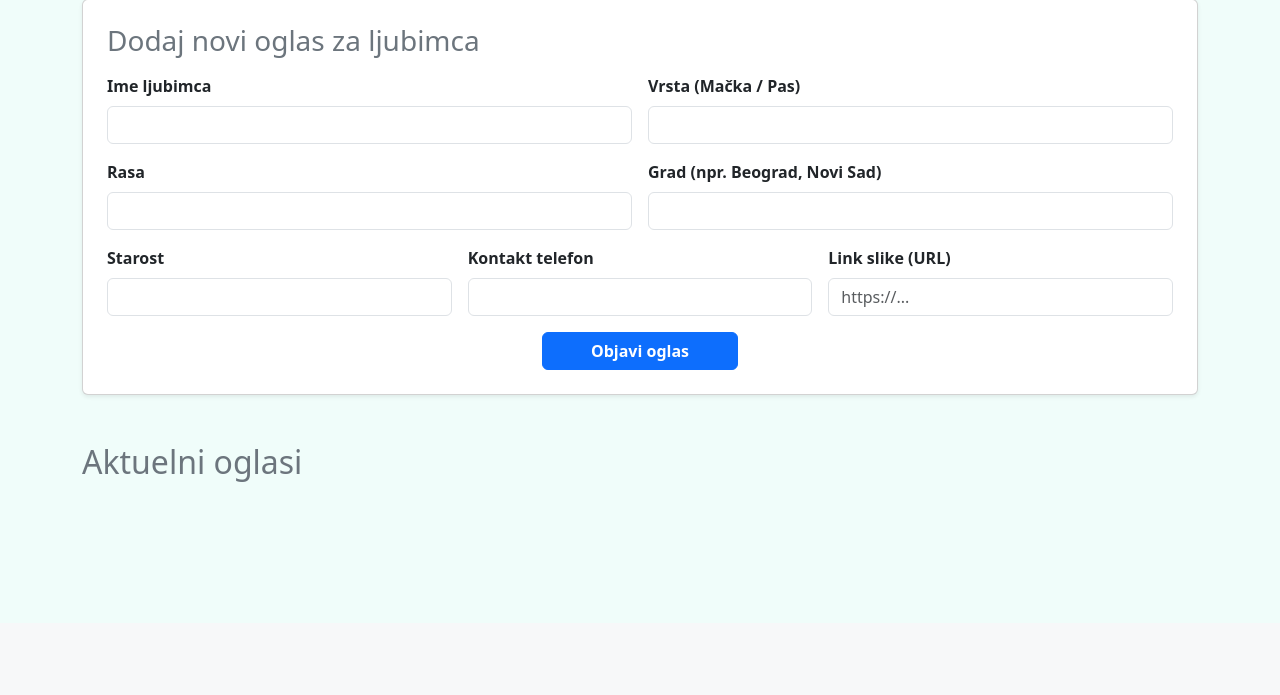
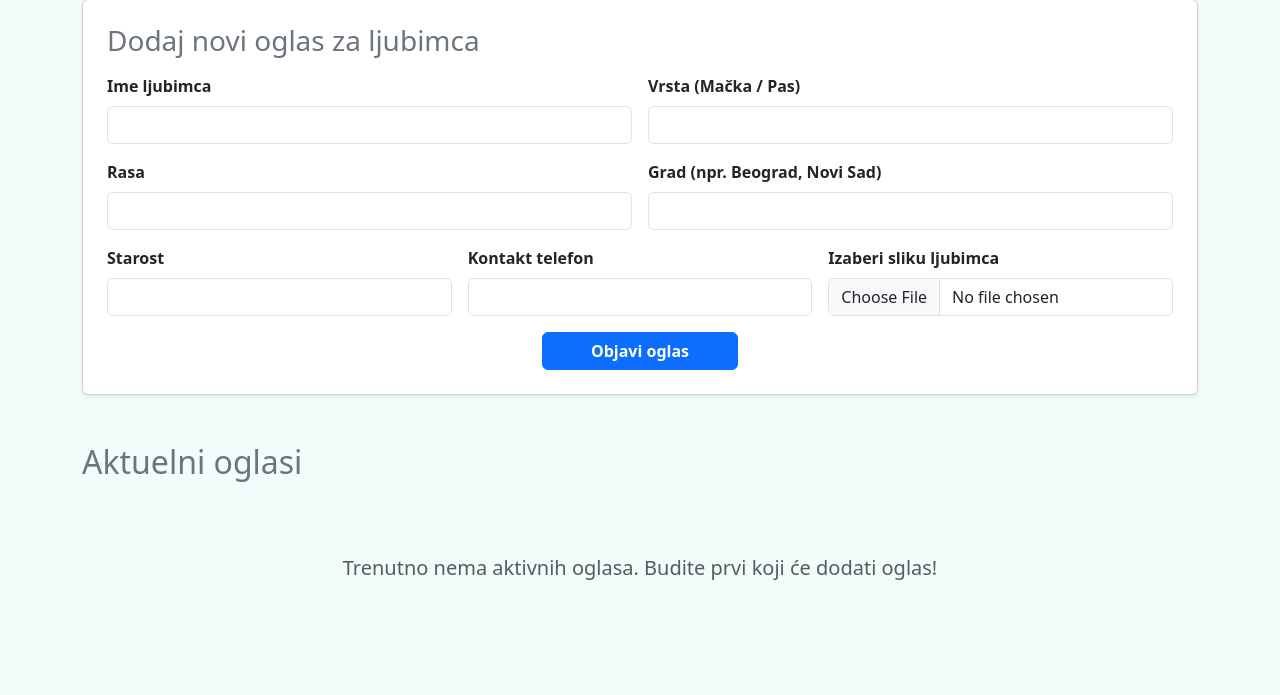
Before and after one commit to ilhamelizade075-bit/serbia-pet-app, a Flask app: page / in a window 1280 px wide. Shown: the part 177-872 px from the top of the page. Before the commit the page ends 659 px from the top, so only its background shows below. Run offline with Flask 3, Linux system fonts and the light colour scheme.

Commit message:
Update index.html

```diff
--- a/serbia_pet_app/templates/index.html
+++ b/serbia_pet_app/templates/index.html
@@ -27,10 +27,10 @@
     <div class="container my-5">
         <h1 class="text-center mb-4 text-primary fw-bold">Pronađite svog novog prijatelja</h1>
 
-        <!-- Yeni Oglas Əlavə Etmə Forması -->
+        <!-- Yeni Oglas Əlavə Etmə Forması (Şəkil yükləmək üçün enctype əlavə olundu) -->
         <div class="card shadow-sm mb-5 p-4 bg-white rounded">
             <h3 class="mb-3 text-secondary">Dodaj novi oglas za ljubimca</h3>
-            <form action="/add" method="POST" class="row g-3">
+            <form action="/add" method="POST" enctype="multipart/form-data" class="row g-3">
                 <div class="col-md-6">
                     <label class="form-label fw-bold">Ime ljubimca</label>
                     <input type="text" class="form-control" name="name" required>
@@ -56,8 +56,8 @@
                     <input type="text" class="form-control" name="phone" required>
                 </div>
                 <div class="col-md-4">
-                    <label class="form-label fw-bold">Link slike (URL)</label>
-                    <input type="url" class="form-control" name="image" placeholder="https://...">
+                    <label class="form-label fw-bold">Izaberi sliku ljubimca</label>
+                    <input type="file" class="form-control" name="image" accept="image/*">
                 </div>
                 <div class="col-12 text-center mt-3">
                     <button type="submit" class="btn btn-primary px-5 fw-bold">Objavi oglas</button>
@@ -68,6 +68,7 @@
         <!-- Mövcud Elanların Siyahısı -->
         <h2 class="mb-4 text-secondary">Aktuelni oglasi</h2>
         <div class="row">
+            {% if pets %}
                 {% for pet in pets %}
                 <div class="col-md-4 mb-4">
                     <div class="card h-100 shadow-sm border-0 rounded overflow-hidden">
@@ -88,6 +89,11 @@
                     </div>
                 </div>
                 {% endfor %}
+            {% else %}
+                <div class="col-12 text-center py-5">
+                    <p class="text-muted fs-5">Trenutno nema aktivnih oglasa. Budite prvi koji će dodati oglas!</p>
+                </div>
+            {% endif %}
         </div>
     </div>
 
```
Lines whose indentation alone changed are shown as unchanged.
